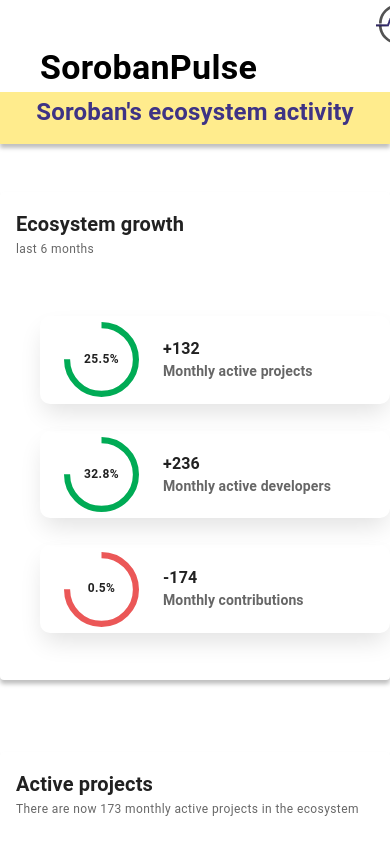
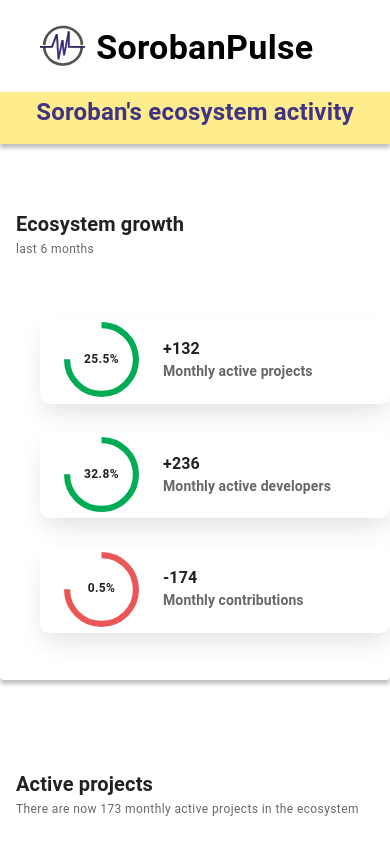
Before and after one commit to CrossChainLabs-Stellar/sorobanpulse-webapp, a React (Create React App) app: page / in a window 390 px wide. Shown: the top 844 px of the page. Built offline with nearby package versions, Linux system fonts and the light colour scheme.

Commit message:
more breakpoints changes

```diff
--- a/src/components/Header.js
+++ b/src/components/Header.js
@@ -1,5 +1,5 @@
 import { styled } from '@mui/material/styles';
-import { AppBar, Toolbar, Typography, Grid } from '@mui/material';
+import { AppBar, Toolbar, Typography, Grid, Box } from '@mui/material';
 
 import logo from "../assets/logo.svg";
 
@@ -29,13 +29,14 @@
             <ToolbarStyle disableGutters sx={{ height: '5em' }}>
                 <Grid container>
                     <Grid item xs={12} md={0} />
-                    <img
+                    <Box
+                        component="img"
                         src={logo}
                         alt=""
-                        style={{
+                        sx={{
                             maxWidth: 45,
                             marginRight: '0.7rem',
-                            marginLeft: '21rem'
+                            marginLeft: { xl: '21rem', lg: '5.5rem' }
                         }}
                     />
                     <TextTypography>SorobanPulse</TextTypography>
--- a/src/components/Theme.js
+++ b/src/components/Theme.js
@@ -29,7 +29,7 @@
             xs: 0,
             sm: 600,
             md: 900,
-            lg: 1200,
+            lg: 1400,
             xl: 1900,
         },
     },
```
